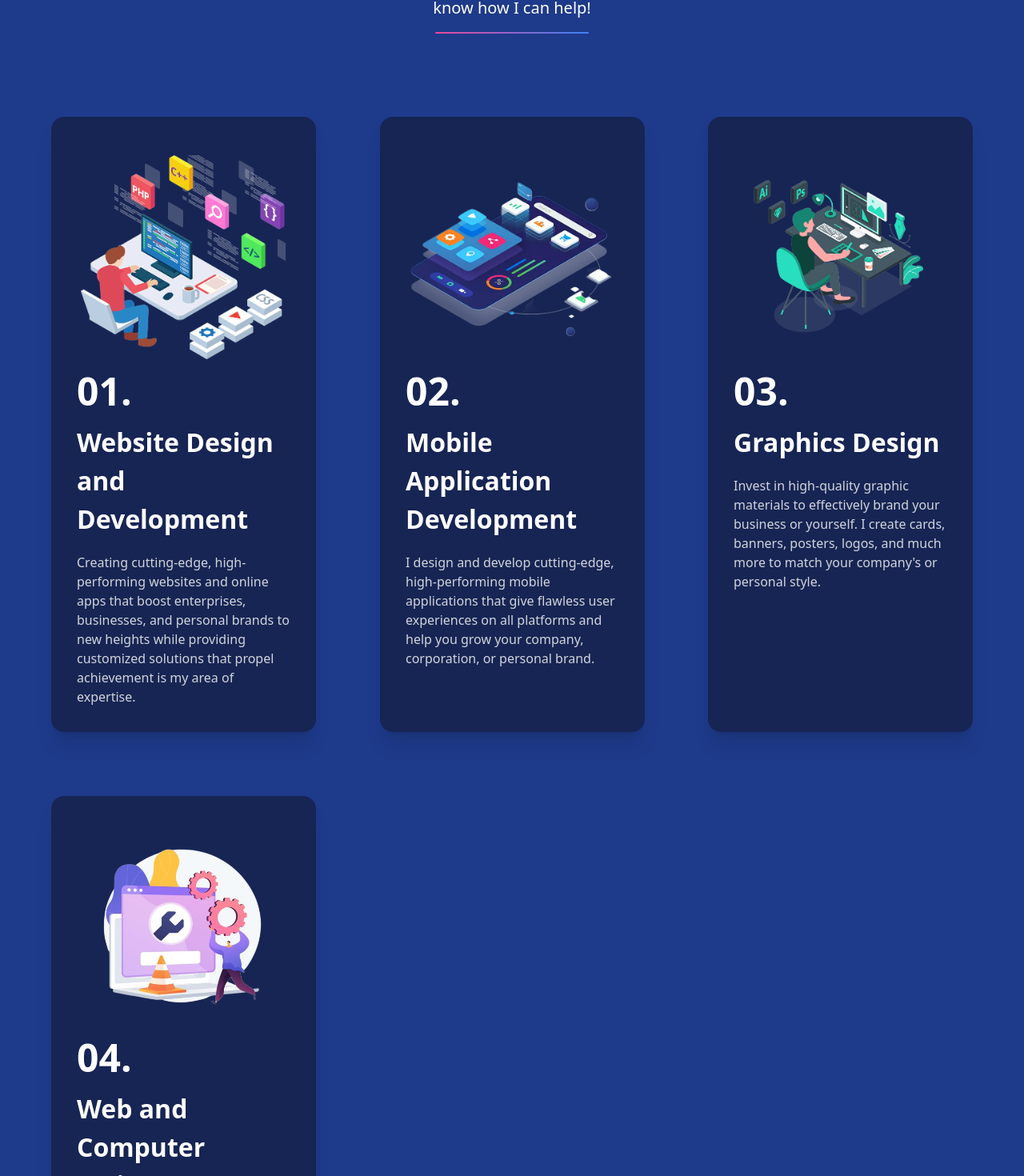
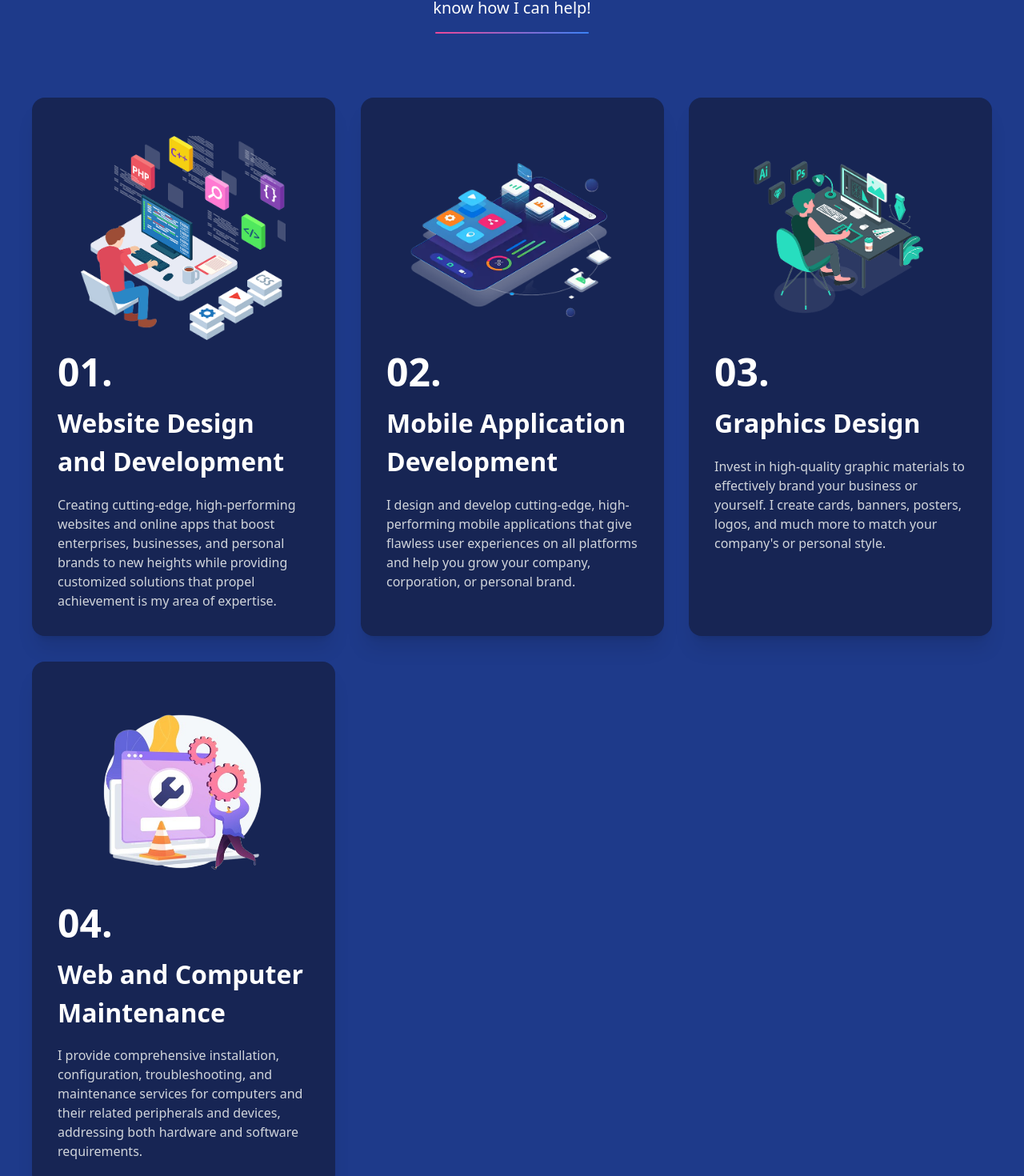
Before and after one commit to AaronBnras/portfolio, a React (Create React App) app: page / in a window 1280 px wide. Shown: the part 960-2430 px from the top of the page at 80% size. Built offline with nearby package versions, Linux system fonts and the light colour scheme.

Commit message:
initial updates

```diff
--- a/package.json
+++ b/package.json
@@ -12,6 +12,7 @@
     "@testing-library/react": "^13.4.0",
     "@testing-library/user-event": "^13.5.0",
     "@vercel/analytics": "^1.3.1",
+    "@vercel/speed-insights": "^1.1.0",
     "emailjs-com": "^3.2.0",
     "i": "^0.3.7",
     "react": "^18.3.1",
--- a/src/components/Skills/skills.js
+++ b/src/components/Skills/skills.js
@@ -23,7 +23,7 @@ const Skills = () => {
                 </p>
 
                 <div className="skillBars w-full max-w-7xl grid grid-cols-1 sm:grid-cols-2 md:grid-cols-3 justify-between h-auto gap-4 px-2 sm:px-6 lg:px-8 md:px-6 py-8">
-                    <div className="skillBar flex flex-col text-left bg-blue-950 p-6 md:p-8 transform transition-transform duration-300 hover:-translate-y-2 hover:scale-105 shadow-xl">
+                    <div className="skillBar flex flex-col text-left bg-blue-950 m-4 md:m-0 lg:m-2 p-6 md:p-8 transform transition-transform duration-300 hover:-translate-y-2 hover:scale-105 shadow-xl">
                         <div className="items-center justify-center mx-auto">
                             <img
                                 src={WebApp}
@@ -44,7 +44,7 @@ const Skills = () => {
                             achievement is my area of expertise.
                         </p>
                     </div>
-                    <div className="skillBar flex flex-col bg-blue-950 p-6 md:p-8 text-left transform transition-transform duration-300 hover:-translate-y-2 hover:scale-105 shadow-xl">
+                    <div className="skillBar flex flex-col bg-blue-950 m-4 md:m-0 lg:m-2 p-6 md:p-8 text-left transform transition-transform duration-300 hover:-translate-y-2 hover:scale-105 shadow-xl">
                         <div className="items-center justify-center  mx-auto">
                             <img
                                 src={MobileApp}
@@ -64,7 +64,7 @@ const Skills = () => {
                             and help you grow your company, corporation, or personal brand.
                         </p>
                     </div>
-                    <div className="skillBar flex flex-col bg-blue-950 p-6 md:p-8 text-left transform transition-transform duration-300 hover:-translate-y-2 hover:scale-105 shadow-xl">
+                    <div className="skillBar flex flex-col bg-blue-950 m-4 md:m-0 lg:m-2 p-6 md:p-8 text-left transform transition-transform duration-300 hover:-translate-y-2 hover:scale-105 shadow-xl">
                         <div className="items-center justify-center mx-auto">
                             <img
                                 src={Design}
@@ -82,7 +82,7 @@ const Skills = () => {
                             much more to match your company's or personal style.
                         </p>
                     </div>
-                    <div className="skillBar flex flex-col bg-blue-950 p-6 md:p-8 text-left transform transition-transform duration-300 hover:-translate-y-2 hover:scale-105 shadow-xl">
+                    <div className="skillBar flex flex-col bg-blue-950 m-4 md:m-0 lg:m-2 p-6 md:p-8 text-left transform transition-transform duration-300 hover:-translate-y-2 hover:scale-105 shadow-xl">
                         <div className="items-center justify-center mx-auto">
                             <img
                                 src={Maintenance}
```
Also changed, not shown: 1 other file (tests, documents, lock files or other folders).
